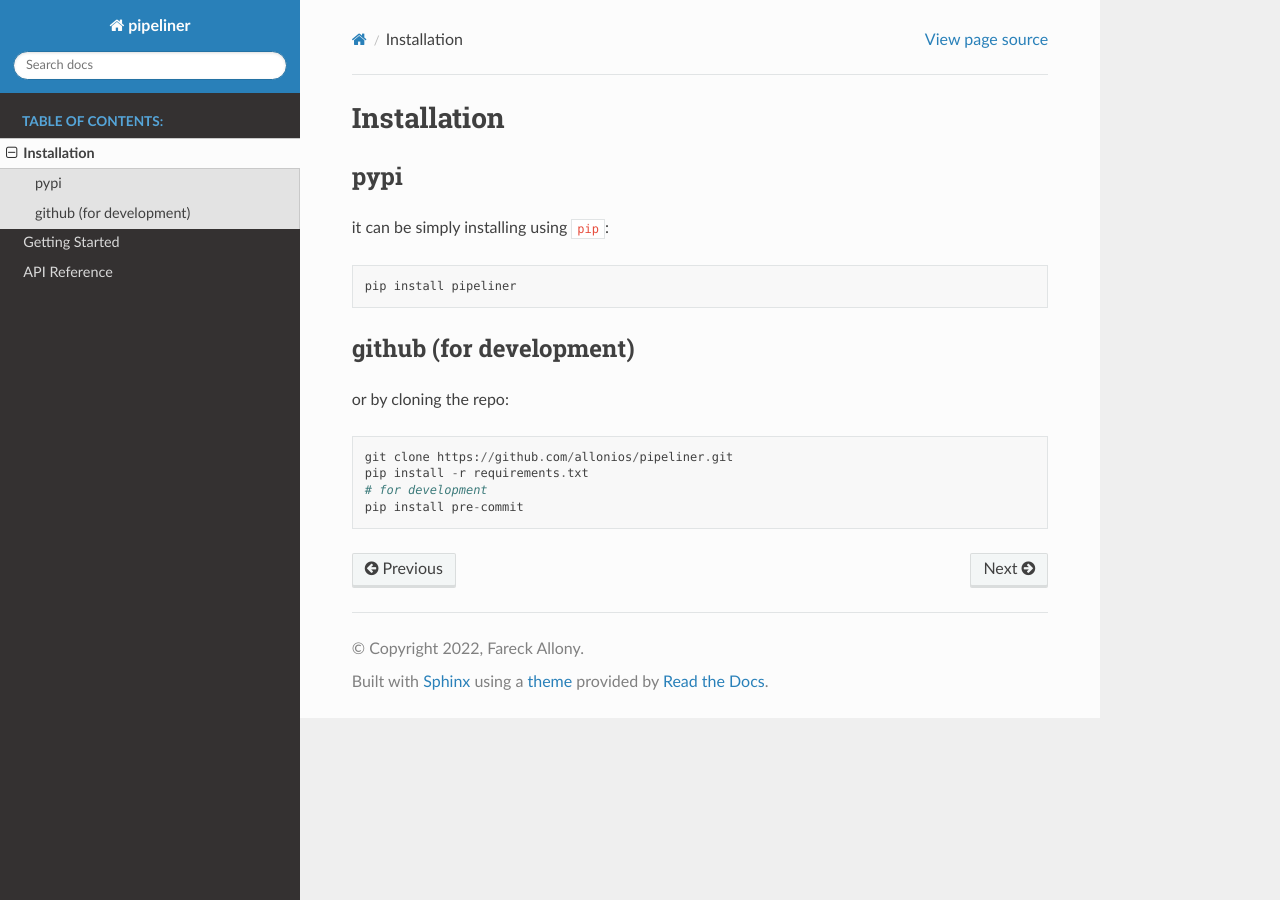
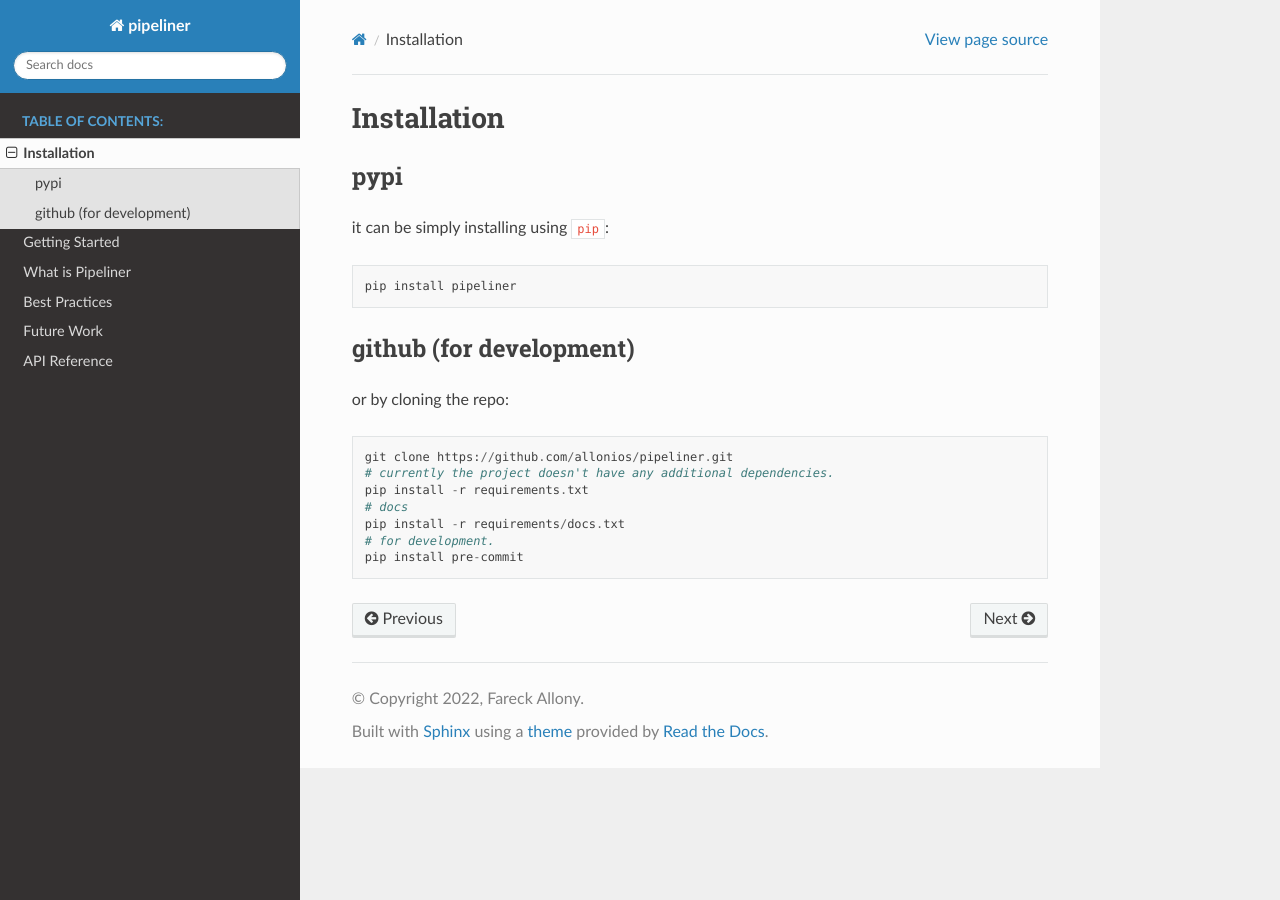
Before and after one commit to allonios/pypeliner, a Sphinx documentation site: the page built from docs/installation.rst, in a window 1280 px wide. Built offline with Sphinx 7.4.7 and the Read the Docs theme 2.0.0, drawn with Linux system fonts in a browser that asks for light colours.

Commit message:
docs: added what is pipeliner, best practices and future work

```diff
--- a/docs/conf.py
+++ b/docs/conf.py
@@ -29,6 +29,7 @@ extensions = [
     "sphinx.ext.autosummary",
     "sphinx_rtd_theme",
     "sphinx.ext.napoleon",
+    "sphinx.ext.intersphinx",
 ]
 
 templates_path = ["_templates"]
--- a/docs/index.rst
+++ b/docs/index.rst
@@ -26,4 +26,7 @@ The main goal for pipeliner is to make processing units as robust as it can be b
 
    Installation <installation>
    Getting Started <getting_started>
+   What is Pipeliner <what_is_pipeliner>
+   Best Practices <best_practices>
+   Future Work <future_work>
    API Reference <_autosummary/pipeliner>
--- a/docs/installation.rst
+++ b/docs/installation.rst
@@ -15,6 +15,9 @@ github (for development)
 or by cloning the repo::
 
    git clone https://github.com/allonios/pipeliner.git
+   # currently the project doesn't have any additional dependencies.
    pip install -r requirements.txt
-   # for development
+   # docs
+   pip install -r requirements/docs.txt
+   # for development.
    pip install pre-commit
```
Also changed, not shown: docs/best_practices.rst (added, +17 -0 lines), docs/future_work.rst (added, +34 -0 lines), docs/what_is_pipeliner.rst (added, +53 -0 lines), docs/images/flow_chart.png (added), 1 other file.
